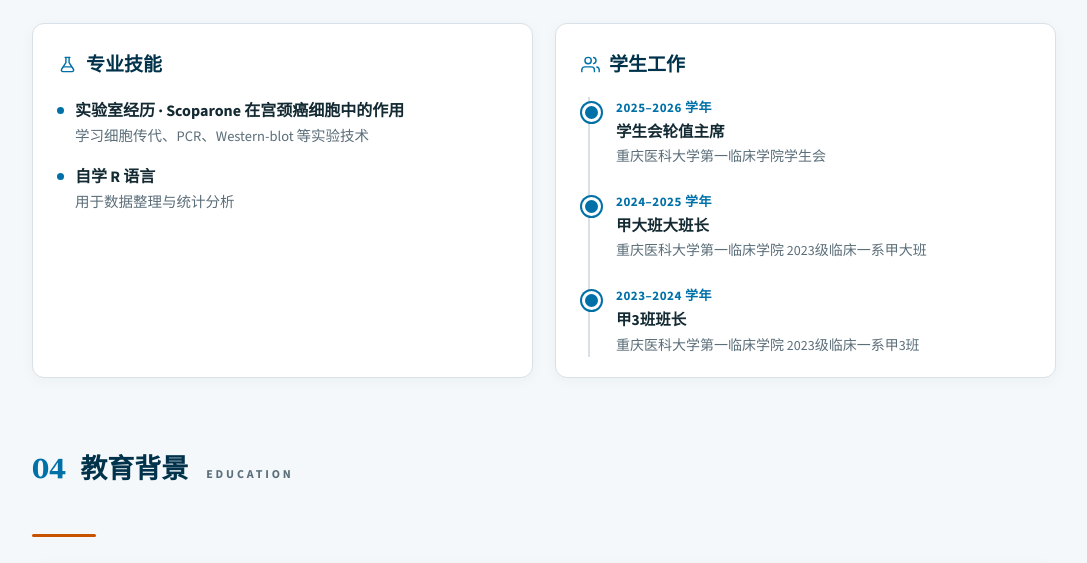
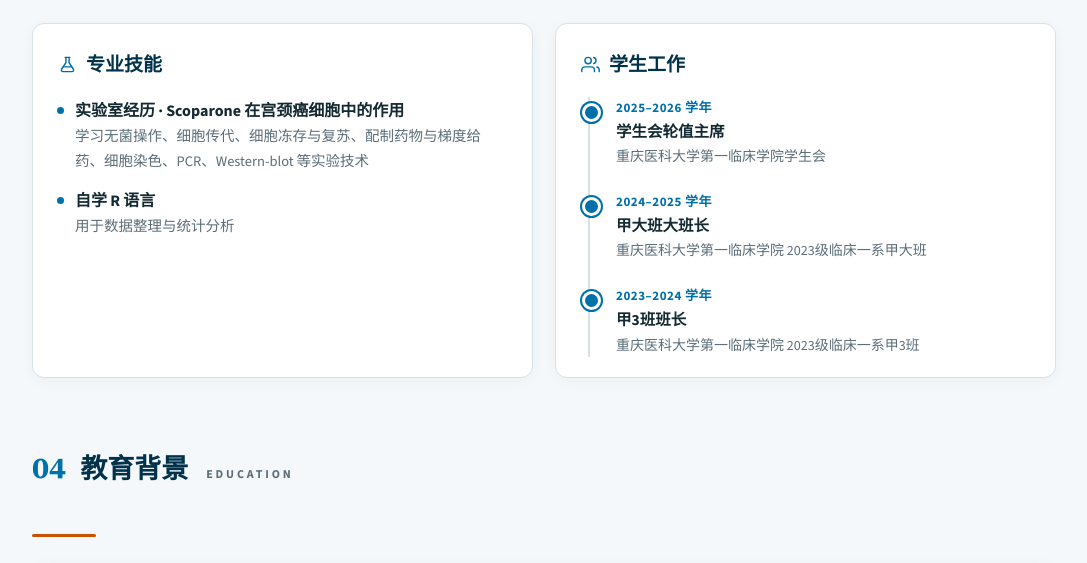
Before and after one commit to YuxuanShi35/YuxuanShi35.github.io, a plain HTML site: page index.html in a window 1280 px wide. Shown: the part 1627-2190 px from the top of the page, without its empty margins (96-1183 px from the left). Drawn offline with nearby package versions, Linux system fonts and the light colour scheme.

Commit message:
update skills: expand lab techniques

```diff
--- a/index.html
+++ b/index.html
@@ -438,7 +438,7 @@
         <ul class="skill-list">
           <li>
             <div class="t">实验室经历 · Scoparone 在宫颈癌细胞中的作用</div>
-            <div class="d">学习细胞传代、PCR、Western-blot 等实验技术</div>
+            <div class="d">学习无菌操作、细胞传代、细胞冻存与复苏、配制药物与梯度给药、细胞染色、PCR、Western-blot 等实验技术</div>
           </li>
           <li>
             <div class="t">自学 R 语言</div>
```
